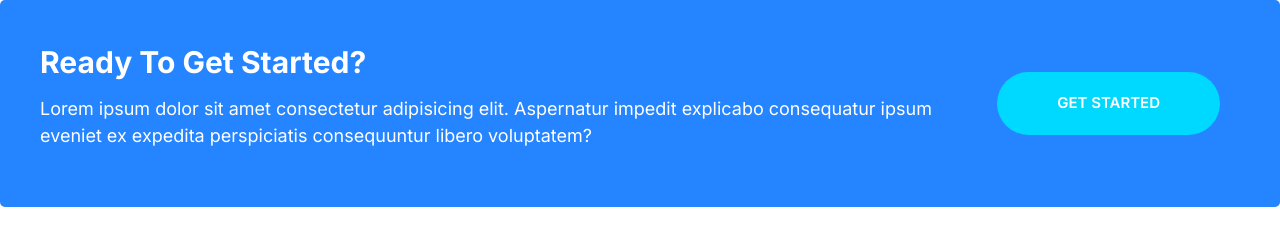
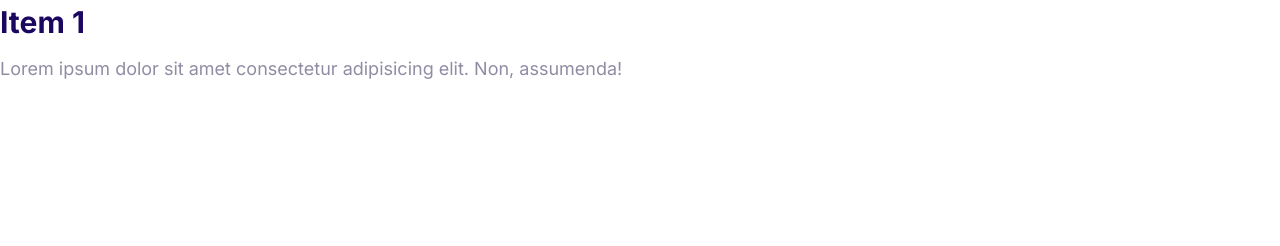
Before and after one commit to faisaloias/faisals, a plain HTML site: page index.html in a window 1280 px wide. Drawn offline with Linux system fonts and the light colour scheme.

Commit message:
collapsiblee is done.

```diff
--- a/css/styles.css
+++ b/css/styles.css
@@ -485,3 +485,32 @@ a{
     }
 
 }
+
+/*collapsible*/
+
+.collapsible__header{
+    display: flex;
+    justify-content: space-between;
+}
+.collapsible__heading{
+    font-size: 3rem;
+    margin-top: 0;
+}
+.collapsible__chevron{
+    transform: rotate(-90deg);
+    transition: transform 0.3s;
+}
+.collapsible__content{
+    max-height: 0;
+    overflow: hidden;
+    opacity: 0;
+    transition: all 0.3s;
+}
+.collapsible--expanded .collapsible__chevron{
+    transform: rotate(0);
+
+}
+.collapsible--expanded .collapsible__content{
+    max-height: 100vh;
+    opacity: 1;
+}
--- a/index.html
+++ b/index.html
@@ -15,18 +15,17 @@
     <title>Document</title>
   </head>
   <body>
-    <div class="callout callout--primary">
-      <div class="grid grid--1x2">
-        <div class="callout__content">
-          <h2 class="callout__heading">Ready To Get Started?</h2>
-          <p>
-            Lorem ipsum dolor sit amet consectetur adipisicing elit. Aspernatur
-            impedit explicabo consequatur ipsum eveniet ex expedita perspiciatis
-            consequuntur libero voluptatem?
-          </p>
-        </div>
-        <a href="#" class="btn btn--secondary btn--stretched">Get Started</a>
+    <div class="collapsible collapsible--expanded">
+      <header class="collapsible__header">
+        <h2 class="collapsible__heading">Item 1</h2>
+        <svg class="icon icon--white collapsible__chevron">
+          <use xlink:href="images/sprite.svg#chevron"></use>
+        </svg>
+      </header>
+      <div class="collapsible__content">
+        Lorem ipsum dolor sit amet consectetur adipisicing elit. Non, assumenda!
       </div>
     </div>
+    <script src="/js/main.js"></script>
   </body>
 </html>
--- /dev/null
+++ b/js/main.js
@@ -0,0 +1,6 @@
+const collapsibles = document.querySelectorAll(".collapsible");
+collapsibles.forEach((item) =>
+  item.addEventListener("click", function () {
+    this.classList.toggle("collapsible--expanded");
+  })
+);
```
Also changed, not shown: components/collapsible.html (added, +12 -0 lines).
